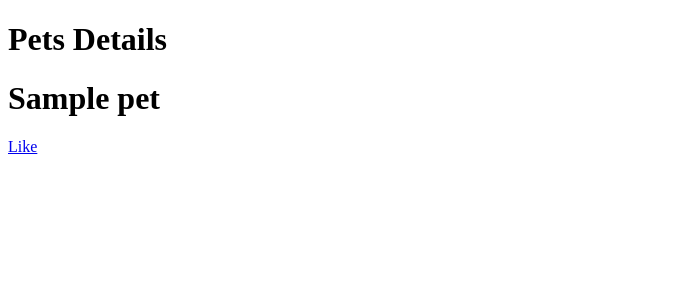
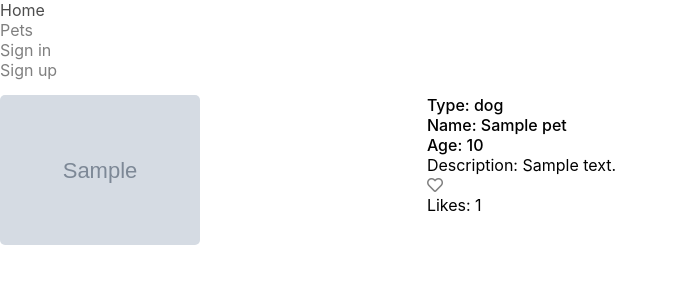
Before and after one commit to elenaborisova/Python-Web-Basics, a Django app: page /pets/details/1/ in a window 1280 px wide. Shown: the top 300 px of the page, without its empty margins (0-674 px from the left). Run offline with Django 3.2, Linux system fonts and the light colour scheme; tables that the repository leaves empty hold one stand-in row (values such as "Sample post"); grey boxes marked "Sample" are stand-in pictures.

Commit message:
add HTML and CSS for Petstagram

```diff
--- a/petstagram/common/urls.py
+++ b/petstagram/common/urls.py
@@ -2,6 +2,6 @@
 from common.views import landing_page, original
 
 urlpatterns = [
-    path('', landing_page),
-    path('original/', original),
+    path('', landing_page, name='index'),
+    path('original/', original, name='original'),
 ]
--- a/petstagram/pets/views.py
+++ b/petstagram/pets/views.py
@@ -22,4 +22,4 @@
     like = Like()
     like.pet = pet
     like.save()
-    return redirect('list pets')
+    return redirect('pet details', pk)
--- /dev/null
+++ b/petstagram/requirements.txt
@@ -0,0 +1,5 @@
+asgiref==3.3.1
+Django==3.1.7
+psycopg2==2.8.6
+pytz==2021.1
+sqlparse==0.4.1
--- a/petstagram/static/css/clear.css
+++ b/petstagram/static/css/clear.css
@@ -24,3 +24,9 @@
 a:hover {
     color: rgba(0, 0, 0, .7);
 }
+
+img {
+    max-width: 100%;
+    height: 150px;
+    border-radius: 5px;
+}
--- /dev/null
+++ b/petstagram/static/css/pet_details.css
@@ -0,0 +1,22 @@
+.pet-info, .pet-image {
+    padding-top: 15px;
+    display: inline-block;
+}
+
+.pet-image {
+    width: 33%;
+}
+
+.pet-info {
+    width: 60%;
+    vertical-align: top;
+}
+
+.list-pet-details {
+    font-weight: 500;
+
+}
+
+.list-pet-details .list-item {
+    width: 32%;
+}
--- a/petstagram/templates/index.html
+++ b/petstagram/templates/index.html
@@ -8,6 +8,7 @@
 {% block site_title %}
     Welcome to Petstagram
 {% endblock %}
+
 {% block site_content %}
     <section class="banner">
         <header>
--- a/petstagram/templates/partials/nav.html
+++ b/petstagram/templates/partials/nav.html
@@ -2,8 +2,13 @@
     <nav class="site-nav">
         <ul class="list-horizontal">
             <li class="list-item">
-                <a href="#">
+                <a href="{% url 'index' %}">
                     Home
+                </a>
+            </li>
+            <li class="list-item">
+                <a href="{% url 'list pets' %}">
+                    Pets
                 </a>
             </li>
             <li class="list-item">
--- a/petstagram/templates/pets/pet_details.html
+++ b/petstagram/templates/pets/pet_details.html
@@ -1,12 +1,39 @@
-<!DOCTYPE html>
-<html lang="en">
-<head>
-    <meta charset="UTF-8">
-    <title>Title</title>
-</head>
-<body>
-<h1>Pets Details</h1>
-<h1>{{ pet.name }}</h1>
-<a href="{% url 'like pet' pet.id %}">Like</a>
-</body>
-</html>
+{% extends 'shared/site.html' %}
+{% load static %}
+
+{% block styles %}
+    <link rel="stylesheet" href="{% static '/css/pet_details.css' %}">
+{% endblock %}
+
+{% block site_title %}
+    Pet Details
+{% endblock %}
+
+{% block site_content %}
+    <div class="pet-image">
+        <img src="{{ pet.image_url }}" alt="image of {{ pet.name }}"/>
+    </div>
+    <div class="pet-info">
+        <ul class="list-pet-details list-horizontal">
+            <li class="list-item">
+                <span class="underline">Type:</span> {{ pet.type }}
+            </li>
+            <li class="list-item">
+                <span class="underline">Name:</span> {{ pet.name }}
+            </li>
+            <li class="list-item">
+                <span class="underline">Age:</span> {{ pet.age }}
+            </li>
+        </ul>
+        <p>
+            Description: {{ pet.description }}
+        </p>
+        <div class="pet-buttons">
+            {#            <a class="button button-blue" href="{% url 'like pet' pet.id %}">Like</a>#}
+            <a href="{% url 'like pet' pet.id %}">
+                <i class="far fa-heart"></i>
+            </a>
+        </div>
+        Likes: {{ pet.like_set.count }}
+    </div>
+{% endblock %}
--- a/petstagram/templates/shared/site.html
+++ b/petstagram/templates/shared/site.html
@@ -5,14 +5,15 @@
 <head>
     <meta charset="UTF-8">
     <title>{% block site_title %}Petstagram{% endblock %}</title>
-    <link rel="stylesheet" href="{% static 'css/clear.css' %}">
-    <link rel="stylesheet" href="{% static 'css/main.css' %}">
+    <link rel="stylesheet" href="https://cdnjs.cloudflare.com/ajax/libs/font-awesome/5.15.3/css/all.min.css">
+    <link rel="stylesheet" href="{% static 'css/clear.CSS' %}">
+    <link rel="stylesheet" href="{% static 'css/main.CSS' %}">
     {% block styles %}
     {% endblock %}
 </head>
 <body>
+{% include 'partials/nav.html' %}
 <div id="root">
-    {% include 'partials/nav.html' %}
     {% block site_content %}
         Content
     {% endblock %}
```
Also changed, not shown: petstagram/static/css/main.css (+20 -2 lines), petstagram/static/css/pets_list.css (added, +22 -0 lines), petstagram/templates/pets/pets_list.html (+31 -15 lines).
